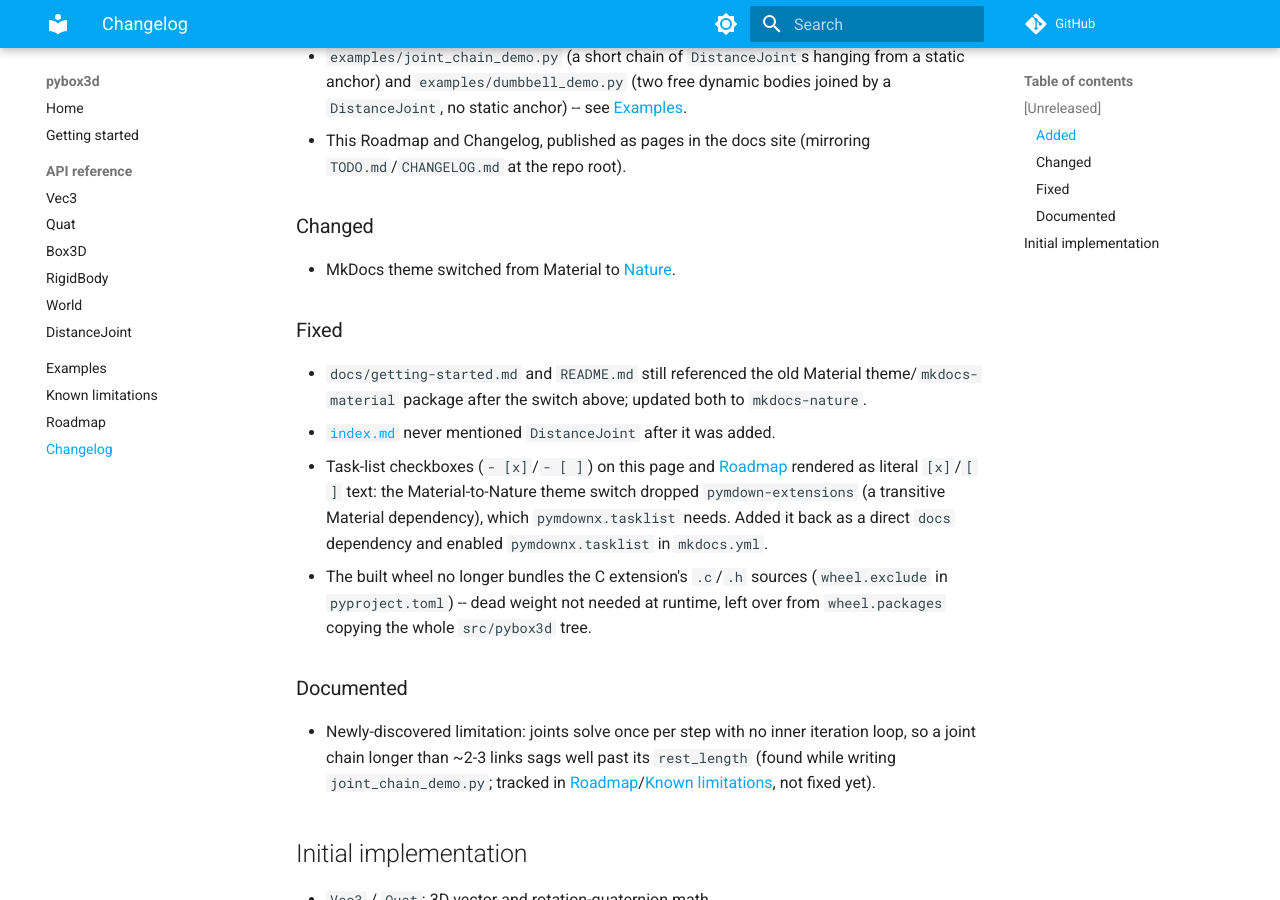
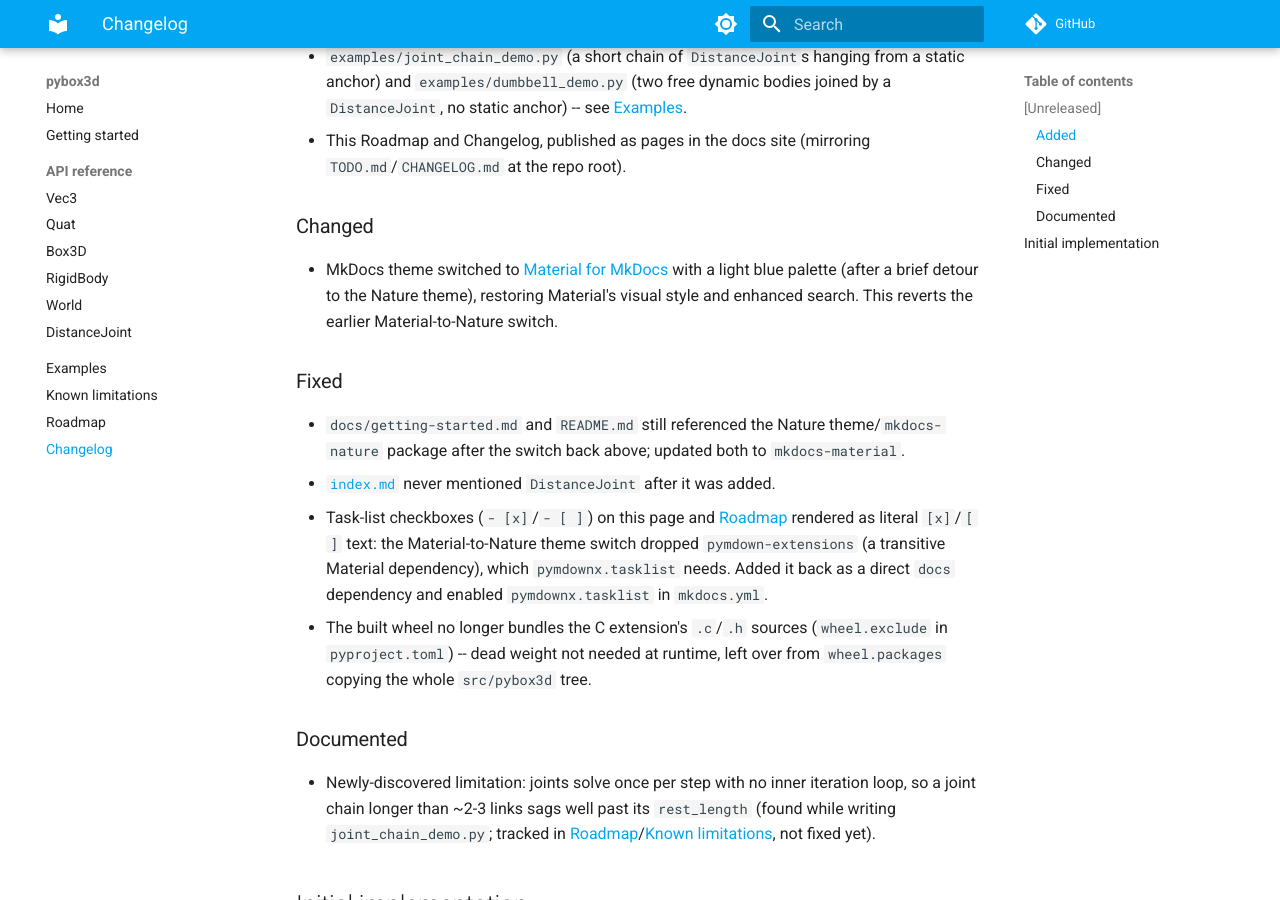
Before and after one commit to algaves/pybox3d, an MkDocs documentation site: the page built from docs/changelog.md, in a window 1280 px wide and 900 px high, scrolled down 729 px. Built offline with MkDocs 1.6.1 and Material for MkDocs 9.7.7, drawn with Linux system fonts in a browser that asks for light colours; comment, search, counter and statistics services are not loaded.

Commit message:
docs: reword changelog for theme revert

```diff
--- a/docs/changelog.md
+++ b/docs/changelog.md
@@ -37,14 +37,17 @@ See [Roadmap](roadmap.md) for what's still missing.
 
 ### Changed
 
-- MkDocs theme switched from Material to
-  [Nature](https://github.com/pkeilbach/mkdocs-nature).
+- MkDocs theme switched to
+  [Material for MkDocs](https://squidfunk.github.io/mkdocs-material/)
+  with a light blue palette (after a brief detour to the Nature theme),
+  restoring Material's visual style and enhanced search. This reverts
+  the earlier Material-to-Nature switch.
 
 ### Fixed
 
-- `docs/getting-started.md` and `README.md` still referenced the old
-  Material theme/`mkdocs-material` package after the switch above;
-  updated both to `mkdocs-nature`.
+- `docs/getting-started.md` and `README.md` still referenced the
+  Nature theme/`mkdocs-nature` package after the switch back above;
+  updated both to `mkdocs-material`.
 - [`index.md`](index.md) never mentioned `DistanceJoint` after it was
   added.
 - Task-list checkboxes (`- [x]`/`- [ ]`) on this page and
```
Also changed, not shown: CHANGELOG.md (+8 -5 lines).
